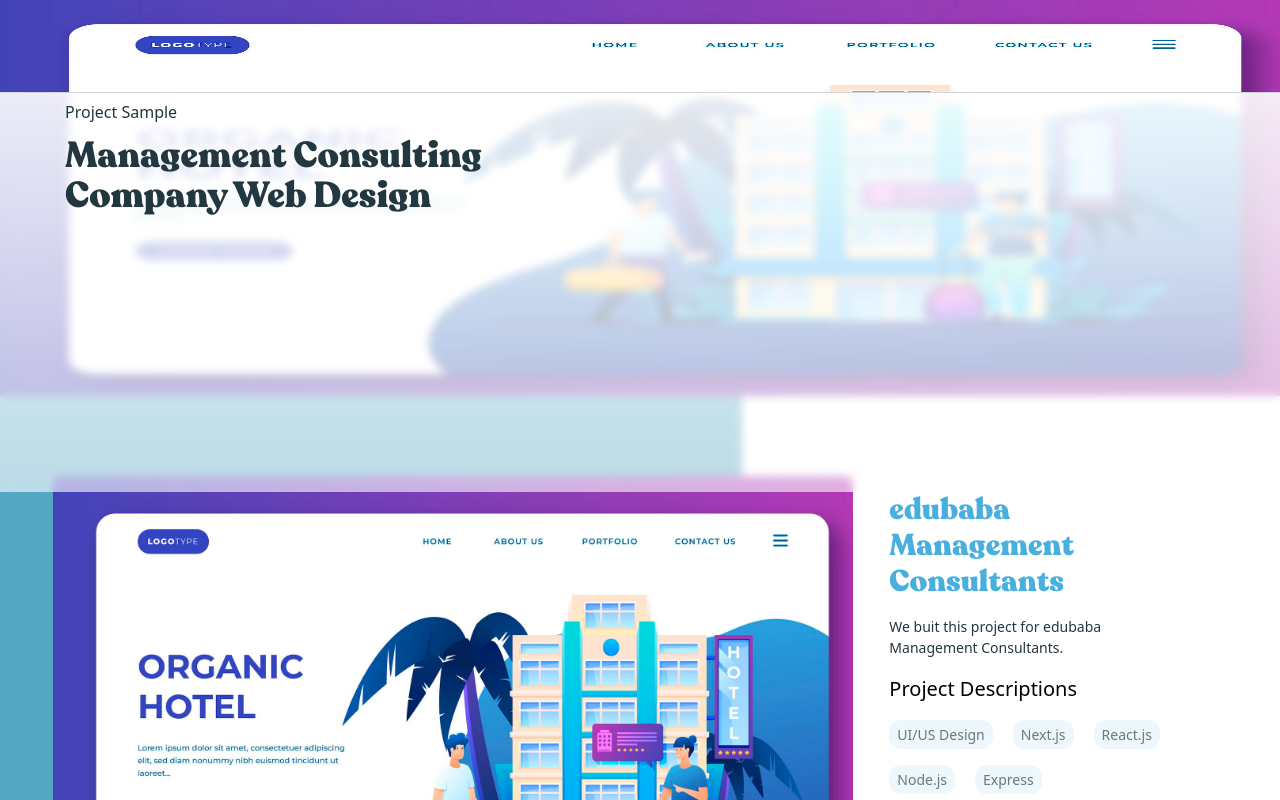
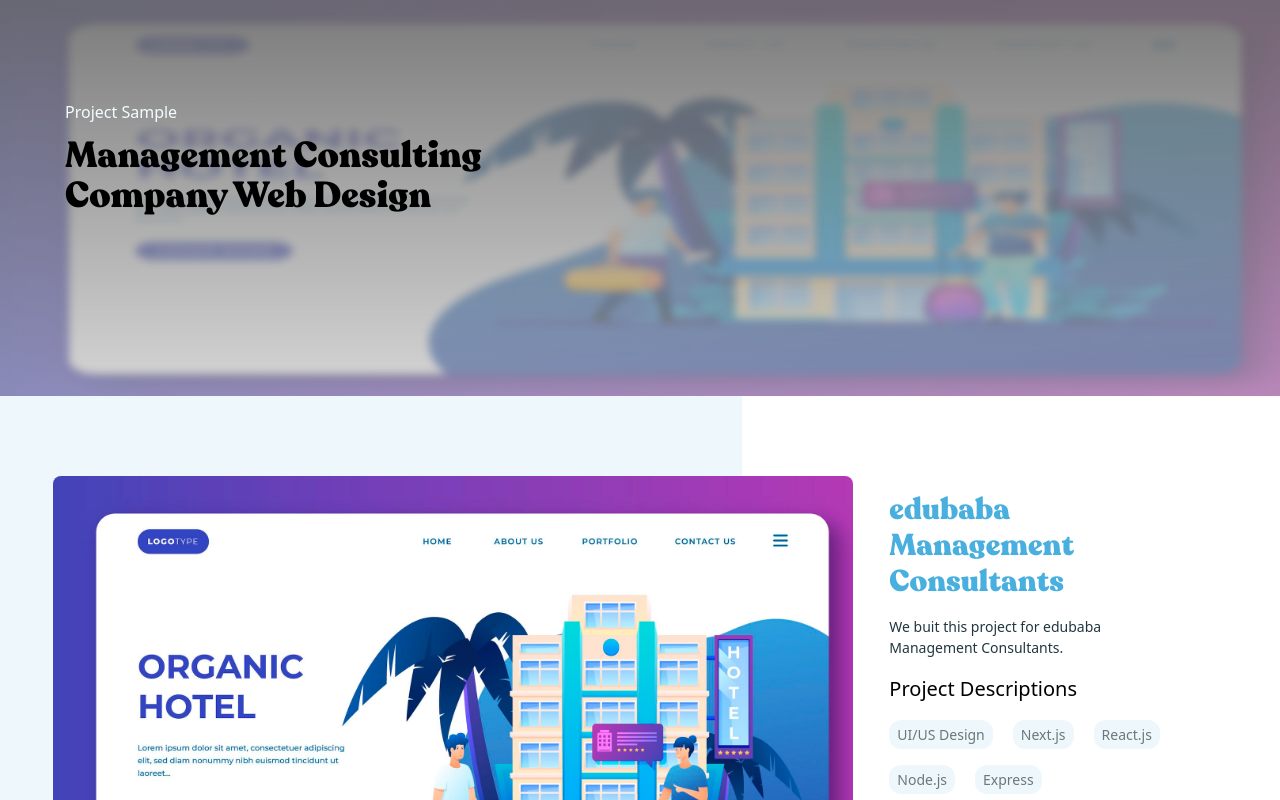
Before and after one commit to PiotrPiwonski/Next-Portfolio, a Next.js app: page /portfoliodetail/1 in a window 1280 px wide. Shown: the part 100-900 px from the top of the page. Built offline with nearby package versions, Linux system fonts and the light colour scheme.

Commit message:
add darkmode on portfolio page and contact page

```diff
--- a/src/app/components/DarkMode/DarkMode.js
+++ b/src/app/components/DarkMode/DarkMode.js
@@ -1,3 +1,4 @@
+'use client';
 import React from "react";
 import { useEffect } from "react";
 import { BiMoon, BiSun } from "react-icons/bi";
--- a/src/app/globals.css
+++ b/src/app/globals.css
@@ -45,6 +45,16 @@
     backdrop-filter: blur(4px); /* Add blur effect */
     }
 
+    .overlaydark {
+    position: absolute;
+    left: 0;
+    width: 100%;
+    /* height: 100%; */
+    /* z-index: 10; */
+    background: linear-gradient(to bottom, rgba(107, 107, 107, 0.9), rgba(187, 187, 187, 0.6));
+    backdrop-filter: blur(4px); /* Add blur effect */
+    }
+
     @media screen and (max-width:900px) {
 
     .ground-color-change{
--- a/src/app/layout.js
+++ b/src/app/layout.js
@@ -1,6 +1,6 @@
 import "./globals.css";
 import localFont from '@next/font/local';
-
+import DarkMode from "./components/DarkMode/DarkMode";
 import Header from "./components/Header/Header";
 import Footer from "./components/Footer/Footer";
 
@@ -32,6 +32,7 @@
     <html lang="en">
       <body className={`${poppins.className} dark:bg-night-500`}>
         <Header/>
+        <DarkMode />
         {children}
         <Footer/>
       </body>
--- a/src/app/page.js
+++ b/src/app/page.js
@@ -3,7 +3,6 @@
 import MySlider from "./components/SliderCard/MySlider";
 import AboutMe from "./components/AboutMe/AboutMe";
 import Testimonial from "./components/Testimonial/Testimonial";
-import DarkMode from "./components/DarkMode/DarkMode";
 import { Hind } from "next/font/google";
 import CallToAction from "./components/CallToAction/CallToAction";
 
@@ -18,7 +17,6 @@
 
   return (
     <main className="min-h-screen relative dark:bg-night-500">
-      <DarkMode />
       <HomeComponent />
       <div
       id="portfolio"
--- a/src/app/page/portfolio-detail-design/index.js
+++ b/src/app/page/portfolio-detail-design/index.js
@@ -14,23 +14,22 @@
   const [prev, setPrev] = useState();
 
   useEffect(() => {
-    if (JSON.parse(id) === DataArray.lenght - 1) {
+    if (JSON.parse(id) === DataArray.length - 1) {
       setNext(0);
     } else {
       setNext(JSON.parse(id) + 1);
     }
-
-    if (JSON.parse(id) === DataArray.lenght - 1) {
-      setPrev(0);
+    if (JSON.parse(id) === 0) {
+      setPrev(DataArray.length - 1);
     } else {
       setPrev(JSON.parse(id) - 1);
     }
-  });
+  }, [DataArray.length, id]);
 
   return (
     <React.Fragment>
       <div className="relative">
-        <div className="overlay h-[400px] lg:top-[96px] sm:top-0 z-20 border-t border-gray-300"></div>
+        <div className="overlaydark h-[400px] lg:top-[0px] sm:top-0 z-20 border-t border-gray-300"></div>
         <img
           src={data?.images[0]}
           alt="bg photo"
@@ -42,24 +41,16 @@
       <div className="absolute z-30 top-[42px] sm:top-[200px] sm:left-[65px] justify-center items-center w-full px-10 sm:w-3/4 xl:w-1/2 sm:px-0 sm:text-left">
         <div className="container m-auto">
           <div className="max-w-[650px] w-[100%] m-auto">
-            <p className="opacity-3 sm:text-left text-center font-sans text-[#223740] mb-3">
+            <p className="opacity-3 sm:text-left text-center font-sans text-[#f3fcff] mb-3">
               Project Sample
             </p>
-            <h1 className="opacity-3 text-[#223740] sm:text-left text-center w-full sm:w-3/4 font-recoletaBold text-4xl md:text-4xl lg:text-4xl xl:text-4xl">
+            <h1 className="opacity-3 text-[#000000] sm:text-left text-center w-full sm:w-3/4 font-recoletaBold text-4xl md:text-4xl lg:text-4xl xl:text-4xl">
               {data?.title}
             </h1>
           </div>
         </div>
       </div>
-      <div
-        className="grid grid-cols-12 relative space-x-0 lg:space-x-8"
-        style={{
-          background:
-            "linear-gradient(90deg, rgba(238, 247, 251, 1) 58%, rgba(255, 255, 255, 1) 52%)",
-            background:
-            "linear-gradient(90deg, rgba(84, 167, 195, 1) 58%, rgba(255, 255, 255, 1) 52%)",
-        }}
-      >
+      <div className="grid grid-cols-12 relative space-x-0 lg:space-x-8 bg-gradient-portfolio-detail dark:bg-gradient-portfolio-detail-dark">
         <div className="col-span-12 lg:col-span-8 mb-20 scroll lg:px-0 sm:px-20">
           {data?.images.map((item) => (
             <div
@@ -79,13 +70,13 @@
         <div className="col-span-12 lg:col-span-4 lg:px-0 sm:px-20">
           <div className="mt-10 sm:mt-24 w-full lg:max-w-[300px] lg:px-1 px-3 sticky top-36 pb-14">
             <h1 className="text-3xl mb-4 text-[#48AFDE]">{data?.name}</h1>
-            <p className="text-[14px] font-sans mb-4 text-[#223740]">
+            <p className="text-[14px] font-sans mb-4 text-[#223740] dark:text-gray-400">
               {data?.des}
             </p>
-            <p id="highlight" className="my-2 text-dark text-[20px] font-sans">
+            <p id="highlight" className="my-2 text-dark text-[20px] font-sans dark:text-white">
               Project Descriptions
             </p>
-            <p className="text-[14px] font-sans mb-4 text-[#223740]">
+            <p className="text-[14px] font-sans mb-4 text-[#223740] dark:text-gray-400">
               {data?.des1}
             </p>
             <div className="flex flex-wrap">
--- a/tailwind.config.js
+++ b/tailwind.config.js
@@ -17,13 +17,18 @@
         "gradient-aboutme" : "linear-gradient(45deg, #EAF7FC 70%, #48AFDE 30%)",
         "gradient-aboutme-dark": "linear-gradient(45deg, #0D1120 70%, #48AFDE 30%)",
         "gradient-testimonial" : "linear-gradient(5deg, #48AFDE 0 10%, white 0% 90%)",
-        "gradient-testimonial-dark": "linear-gradient(5deg, #48AFDE 0 10%, #171E2C 0% 90%)"
+        "gradient-testimonial-dark": "linear-gradient(5deg, #48AFDE 0 10%, #171E2C 0% 90%)",
+        "gradient-portfolio-detail": "linear-gradient(90deg, rgba(238, 247, 251, 1) 58%, rgba(255, 255, 255, 1) 52%)",
+        "gradient-portfolio-detail-dark": "linear-gradient(90deg, #0c4a64 58%, #171E2C 52%)"
       },
       colors: {
         night: {
           DEFAULT: "#0D1120",
           50: "#171E2C",
           500: "#0D1120"
+        },
+        example: {
+
         }
       },
     },
```
Also changed, not shown: src/app/page/contactme/page.js (+10 -10 lines).
